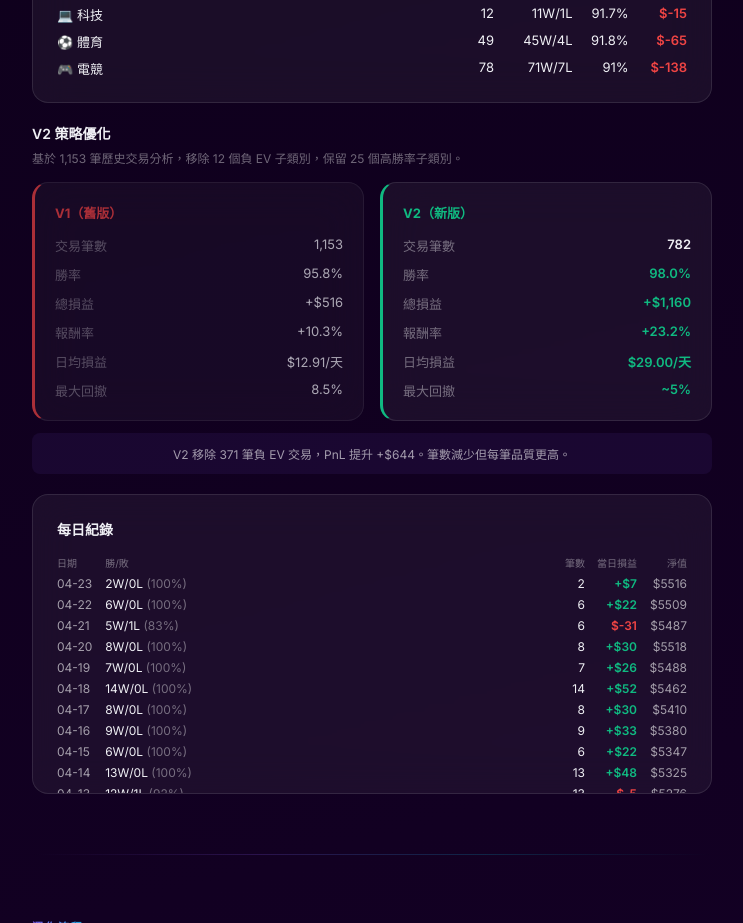
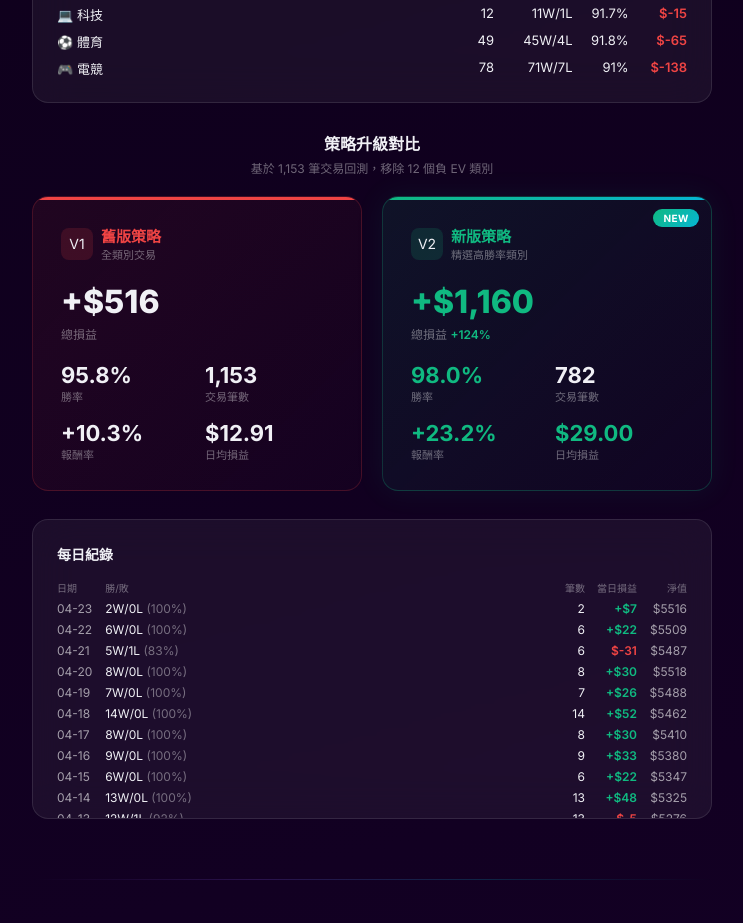
Before and after one commit to RT1119/polyalpha-landing, a plain HTML site: page index.html in a window 1280 px wide. Shown: the part 1622-2545 px from the top of the page, without its empty margins (268-1011 px from the left). Drawn offline with Linux system fonts and the light colour scheme.

Commit message:
V1 vs V2: large visual cards side by side

```diff
--- a/index.html
+++ b/index.html
@@ -810,40 +810,76 @@
       <div id="cat-table"></div>
     </div>
 
-    <!-- V1 vs V2 Comparison (side by side) -->
-    <div style="margin: 20px 0;">
-      <div style="font-size: 14px; font-weight: 600; margin-bottom: 6px;">V2 策略優化</div>
-      <div style="font-size: 12px; color: var(--text-muted); margin-bottom: 16px;">
-        基於 1,153 筆歷史交易分析，移除 12 個負 EV 子類別，保留 25 個高勝率子類別。
+    <!-- V1 vs V2 Comparison -->
+    <div style="margin: 28px 0;">
+      <div style="text-align:center;margin-bottom:20px;">
+        <div style="font-size:16px;font-weight:700;margin-bottom:4px;">策略升級對比</div>
+        <div style="font-size:12px;color:var(--text-muted);">基於 1,153 筆交易回測，移除 12 個負 EV 類別</div>
       </div>
-      <div style="display:grid;grid-template-columns:1fr 1fr;gap:16px;">
+      <div style="display:grid;grid-template-columns:1fr 1fr;gap:20px;">
         <!-- V1 Card -->
-        <div class="glass" style="padding:20px;border-left:3px solid #ef4444;opacity:0.7;">
-          <div style="font-size:13px;font-weight:700;color:#ef4444;margin-bottom:14px;">V1（舊版）</div>
-          <div style="display:grid;grid-template-columns:1fr auto;gap:10px 12px;font-size:13px;">
-            <div style="color:var(--text-muted);">交易筆數</div><div style="text-align:right;">1,153</div>
-            <div style="color:var(--text-muted);">勝率</div><div style="text-align:right;">95.8%</div>
-            <div style="color:var(--text-muted);">總損益</div><div style="text-align:right;">+$516</div>
-            <div style="color:var(--text-muted);">報酬率</div><div style="text-align:right;">+10.3%</div>
-            <div style="color:var(--text-muted);">日均損益</div><div style="text-align:right;">$12.91/天</div>
-            <div style="color:var(--text-muted);">最大回撤</div><div style="text-align:right;">8.5%</div>
+        <div style="background:linear-gradient(135deg,rgba(239,68,68,0.08),rgba(239,68,68,0.02));border:1px solid rgba(239,68,68,0.2);border-radius:16px;padding:28px;position:relative;overflow:hidden;">
+          <div style="position:absolute;top:0;left:0;right:0;height:3px;background:#ef4444;"></div>
+          <div style="display:flex;align-items:center;gap:8px;margin-bottom:20px;">
+            <div style="width:32px;height:32px;border-radius:8px;background:rgba(239,68,68,0.15);display:flex;align-items:center;justify-content:center;font-size:14px;">V1</div>
+            <div>
+              <div style="font-size:15px;font-weight:700;color:#ef4444;">舊版策略</div>
+              <div style="font-size:11px;color:var(--text-muted);">全類別交易</div>
+            </div>
+          </div>
+          <div style="font-size:32px;font-weight:800;margin-bottom:4px;">+$516</div>
+          <div style="font-size:12px;color:var(--text-muted);margin-bottom:20px;">總損益</div>
+          <div style="display:grid;grid-template-columns:1fr 1fr;gap:16px;">
+            <div>
+              <div style="font-size:22px;font-weight:700;">95.8%</div>
+              <div style="font-size:11px;color:var(--text-muted);">勝率</div>
+            </div>
+            <div>
+              <div style="font-size:22px;font-weight:700;">1,153</div>
+              <div style="font-size:11px;color:var(--text-muted);">交易筆數</div>
+            </div>
+            <div>
+              <div style="font-size:22px;font-weight:700;">+10.3%</div>
+              <div style="font-size:11px;color:var(--text-muted);">報酬率</div>
+            </div>
+            <div>
+              <div style="font-size:22px;font-weight:700;">$12.91</div>
+              <div style="font-size:11px;color:var(--text-muted);">日均損益</div>
+            </div>
           </div>
         </div>
         <!-- V2 Card -->
-        <div class="glass" style="padding:20px;border-left:3px solid #10b981;">
-          <div style="font-size:13px;font-weight:700;color:#10b981;margin-bottom:14px;">V2（新版）</div>
-          <div style="display:grid;grid-template-columns:1fr auto;gap:10px 12px;font-size:13px;">
-            <div style="color:var(--text-muted);">交易筆數</div><div style="text-align:right;font-weight:600;">782</div>
-            <div style="color:var(--text-muted);">勝率</div><div style="text-align:right;color:#10b981;font-weight:600;">98.0%</div>
-            <div style="color:var(--text-muted);">總損益</div><div style="text-align:right;color:#10b981;font-weight:600;">+$1,160</div>
-            <div style="color:var(--text-muted);">報酬率</div><div style="text-align:right;color:#10b981;font-weight:600;">+23.2%</div>
-            <div style="color:var(--text-muted);">日均損益</div><div style="text-align:right;color:#10b981;font-weight:600;">$29.00/天</div>
-            <div style="color:var(--text-muted);">最大回撤</div><div style="text-align:right;color:#10b981;font-weight:600;">~5%</div>
+        <div style="background:linear-gradient(135deg,rgba(16,185,129,0.1),rgba(16,185,129,0.02));border:1px solid rgba(16,185,129,0.25);border-radius:16px;padding:28px;position:relative;overflow:hidden;box-shadow:0 0 30px rgba(16,185,129,0.08);">
+          <div style="position:absolute;top:0;left:0;right:0;height:3px;background:linear-gradient(90deg,#10b981,#06b6d4);"></div>
+          <div style="position:absolute;top:12px;right:12px;background:linear-gradient(135deg,#10b981,#06b6d4);color:#fff;font-size:10px;font-weight:700;padding:3px 10px;border-radius:99px;letter-spacing:0.5px;">NEW</div>
+          <div style="display:flex;align-items:center;gap:8px;margin-bottom:20px;">
+            <div style="width:32px;height:32px;border-radius:8px;background:rgba(16,185,129,0.15);display:flex;align-items:center;justify-content:center;font-size:14px;">V2</div>
+            <div>
+              <div style="font-size:15px;font-weight:700;color:#10b981;">新版策略</div>
+              <div style="font-size:11px;color:var(--text-muted);">精選高勝率類別</div>
+            </div>
+          </div>
+          <div style="font-size:32px;font-weight:800;color:#10b981;margin-bottom:4px;">+$1,160</div>
+          <div style="font-size:12px;color:var(--text-muted);margin-bottom:20px;">總損益 <span style="color:#10b981;font-weight:600;">+124%</span></div>
+          <div style="display:grid;grid-template-columns:1fr 1fr;gap:16px;">
+            <div>
+              <div style="font-size:22px;font-weight:700;color:#10b981;">98.0%</div>
+              <div style="font-size:11px;color:var(--text-muted);">勝率</div>
+            </div>
+            <div>
+              <div style="font-size:22px;font-weight:700;">782</div>
+              <div style="font-size:11px;color:var(--text-muted);">交易筆數</div>
+            </div>
+            <div>
+              <div style="font-size:22px;font-weight:700;color:#10b981;">+23.2%</div>
+              <div style="font-size:11px;color:var(--text-muted);">報酬率</div>
+            </div>
+            <div>
+              <div style="font-size:22px;font-weight:700;color:#10b981;">$29.00</div>
+              <div style="font-size:11px;color:var(--text-muted);">日均損益</div>
+            </div>
           </div>
         </div>
-      </div>
-      <div style="margin-top:12px;padding:12px;background:rgba(139,92,246,0.08);border-radius:8px;font-size:12px;color:var(--text-secondary);text-align:center;">
-        V2 移除 371 筆負 EV 交易，PnL 提升 +$644。筆數減少但每筆品質更高。
       </div>
     </div>
 
```
